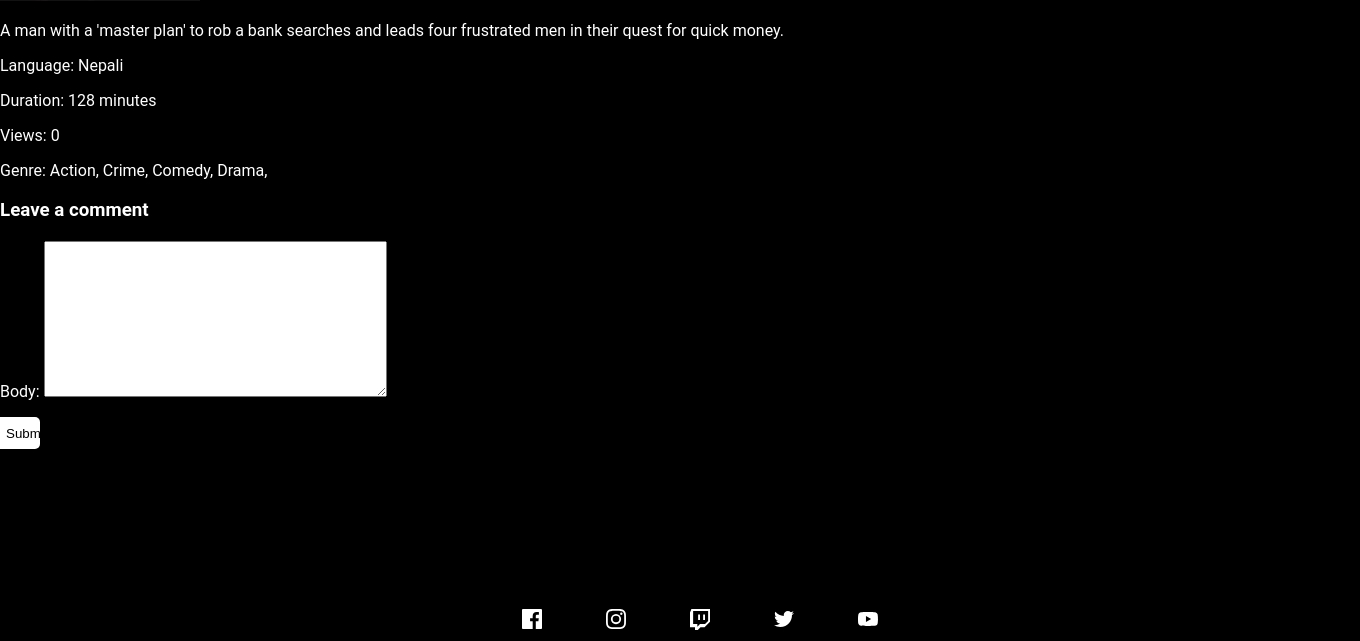
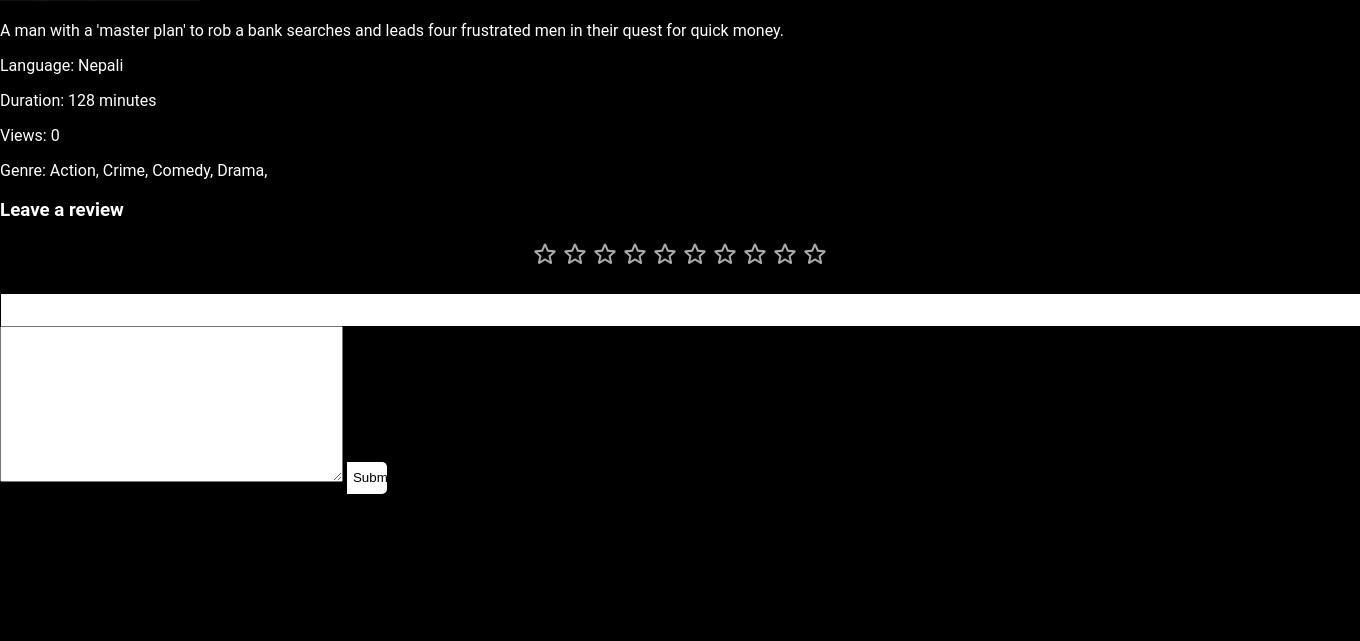
Before and after one commit to Dimanjan/NMDb, a Django app: page /movies/1/ in a window 1360 px wide; the page is wider, and only the part inside the window is pictured. Shown: the part 371-1012 px from the top of that part. Run offline with Django 3.2, Linux system fonts and the light colour scheme; data comes from the database, SQL or seed files in the repository.

Commit message:
review rating system

```diff
--- a/movie/admin.py
+++ b/movie/admin.py
@@ -1,10 +1,10 @@
 from django.contrib import admin
 
 # Register your models here.
-from .models import Movie, Actor, Director,Genre, Comment
+from .models import Movie, Actor, Director,Genre, Review
 
 admin.site.register(Movie)
 admin.site.register(Director)
 admin.site.register(Actor)
 admin.site.register(Genre)
-admin.site.register(Comment)
+admin.site.register(Review)
--- a/movie/forms.py
+++ b/movie/forms.py
@@ -1,7 +1,7 @@
-from .models import Comment
+from .models import Review
 from django import forms
 
-class CommentForm(forms.ModelForm):
+class ReviewForm(forms.ModelForm):
     class Meta:
-        model = Comment
-        fields = ( 'body',)
+        model = Review
+        fields = ( 'rating','body',)
--- a/movie/models.py
+++ b/movie/models.py
@@ -1,4 +1,6 @@
 from django.db import models
+from django.core.validators import MaxValueValidator, MinValueValidator
+
 
 #import reverse
 from django.urls import reverse
@@ -91,10 +93,14 @@ class Movie(models.Model):
         return self.title
 
 
-# comments
-class Comment(models.Model):
-    movie=models.ForeignKey(Movie,on_delete=models.CASCADE, related_name="comments")
-    user=models.ForeignKey('auth.User',on_delete=models.CASCADE, related_name="comments", default='1')
+# reviews
+class Review(models.Model):
+    movie=models.ForeignKey(Movie,on_delete=models.CASCADE, related_name="reviews")
+    user=models.ForeignKey('auth.User',on_delete=models.CASCADE, related_name="reviews", default='1')
+    rating=models.IntegerField(validators=[
+            MaxValueValidator(10),
+            MinValueValidator(1)
+        ])
     body=models.TextField()
     created_on=models.DateTimeField(auto_now_add=True)
     active = models.BooleanField(default=True)
--- a/movie/templates/movie/movie_detail.html
+++ b/movie/templates/movie/movie_detail.html
@@ -1,6 +1,6 @@
 
 {% extends 'base.html' %}
-
+{% load static %}
 {% block content %}
 
 <h1>{{movie.title}}</h1>
@@ -14,30 +14,104 @@
 
 <p>Genre: {% for genre in movie.genre.all %}{{ genre }}, {% endfor %}</p>
 
+
+
 <div class="card-body">
-    <h3>Leave a comment</h3>
+    <h3>Leave a review</h3>
+<div id="review_stars">
+  <!-- stars 0-9 -->
+  <div class="review_star" id="star0"></div>
+  <div class="review_star" id="star1"></div>
+  <div class="review_star" id="star2"></div>
+  <div class="review_star" id="star3"></div>
+  <div class="review_star" id="star4"></div>
+  <div class="review_star" id="star5"></div>
+  <div class="review_star" id="star6"></div>
+  <div class="review_star" id="star7"></div>
+  <div class="review_star" id="star8"></div>
+  <div class="review_star" id="star9"></div>
+</div>
+<style>
+  #review_stars {
+    display: flex;
+    flex-direction: row;
+    justify-content: center;
+    align-items: center;
+  }
+</style>
+<script>
+  var id_rating = document.getElementById("id_rating");
+  var review_stars = document.getElementById("review_stars");
+  var stars = review_stars.getElementsByClassName("review_star");
+
+  let star_grey_empty='{% static "images/star_grey_empty.svg" %}'
+  let star_blue_filled='{% static "images/star_blue_filled.svg" %}'
+
+
+  for(var i = 0; i < stars.length; i++){
+    // create image element and add to stars
+    var star = document.createElement("img");
+    star.src = star_grey_empty;
+    //set width and height
+    star.width = "30";
+    star.height = "30";
+    star.className = "star";
+    stars[i].appendChild(star);
+    // add hover event
+    stars[i].addEventListener("mouseover", function(){
+      console.log(this.id);
+      var star_id = this.id.slice(-1);
+      for(var j = 0; j < stars.length; j++){
+        if(j <= parseInt(star_id)){
+          stars[j].getElementsByClassName("star")[0].src = star_blue_filled;
+        }
+        else{
+          stars[j].getElementsByClassName("star")[0].src = star_grey_empty;
+        }
+      }
+    });
+    // add click event
+    stars[i].addEventListener("click", function(){
+      var star_id = this.id.slice(-1);
+      for(var j = 0; j < stars.length; j++){
+        if(j <= star_id){
+          stars[j].getElementsByClassName("star")[0].src = star_blue_filled;
+        }
+        else{
+          stars[j].getElementsByClassName("star")[0].src = star_grey_empty;
+        }
+      }
+      document.getElementById('id_rating').value = parseInt(star_id)+1;
+    });
+  }
+
+
+</script>
     <form method="post" style="margin-top: 1.3em;">
-      {{ comment_form.as_p }}
+      {% for field in review_form %}
+          {{ field }}
+      {% endfor %}
       {% csrf_token %}
       <button type="submit" class="btn btn-primary  btn-lg">Submit</button>
     </form>
-    {% if new_comment %}
+    {% if new_review %}
     <div class="alert alert-success" role="alert">
-      Your new comment is live!
+      Your new review is live!
     </div>
 
     {% endif %}
   </div>
 
-{% for comment in comments %}
-        <div class="comments" style="padding: 10px;">
+{% for review in reviews %}
+        <div class="reviews" style="padding: 10px;">
           <p class="font-weight-bold">
-            {{ comment.user }}
+            {{ review.user }}
             <span class=" text-muted font-weight-normal">
-              {{ comment.created_on }}
+              {{ review.created_on }}
             </span>
           </p>
-          {{ comment.body | linebreaks }}
+          <p>Rating: {{ review.rating }}</p>
+          {{ review.body | linebreaks }}
         </div>
 {% endfor %}
 
--- a/movie/views.py
+++ b/movie/views.py
@@ -1,4 +1,4 @@
-from .forms import CommentForm
+from .forms import ReviewForm
 from django.shortcuts import get_object_or_404, render
 # Create your views here.
 
@@ -15,27 +15,27 @@ class MovieList(ListView):
 def MovieDetail(request, pk):
     template_name = 'movie/movie_detail.html'
     movie=get_object_or_404(Movie, pk=pk)
-    comments=movie.comments.filter(active=True)
-    new_comment=None
-    # Comment posted
+    reviews=movie.reviews.filter(active=True)
+    new_review=None
+    # Review posted
     if request.method == 'POST':
-        # A comment was posted
-        comment_form = CommentForm(data=request.POST)
-        if comment_form.is_valid():
-            # Create Comment object but don't save to database yet
-            new_comment = comment_form.save(commit=False)
-            # Assign the current movie to the comment
-            new_comment.movie = movie
-            # Save the comment to the database
-            new_comment.save()
+        # A review was posted
+        review_form = ReviewForm(data=request.POST)
+        if review_form.is_valid():
+            # Create Review object but don't save to database yet
+            new_review = review_form.save(commit=False)
+            # Assign the current movie to the review
+            new_review.movie = movie
+            # Save the review to the database
+            new_review.save()
     else:
-        comment_form = CommentForm()
+        review_form = ReviewForm()
 
     return render(request, template_name,
                     {'movie': movie,
-                    'comments': comments,
-                    'new_comment': new_comment,
-                    'comment_form': CommentForm()})
+                    'reviews': reviews,
+                    'new_review': new_review,
+                    'review_form': ReviewForm()})
 
 
     """Returns the URL to access a particular instance of the model."""
```
Also changed, not shown: db.sqlite3, movie/migrations/0014_auto_20220516_1349.py (added), movie/migrations/0015_auto_20220516_1629.py (added), static/images/star_blue_empty.svg (added), static/images/star_blue_filled.svg (added), static/images/star_grey_empty.svg (added), static/images/star_yellow_full.svg (added).
